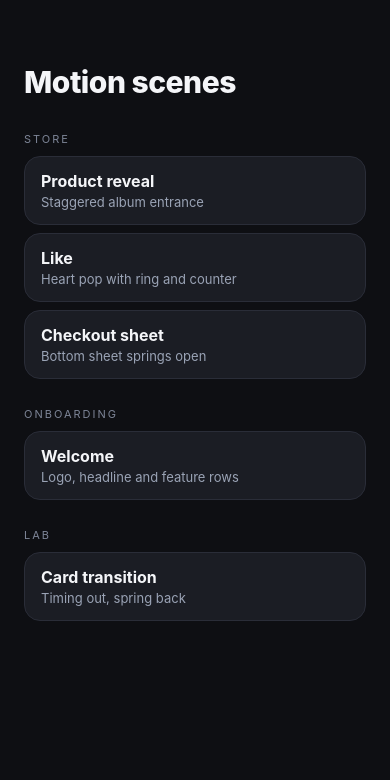
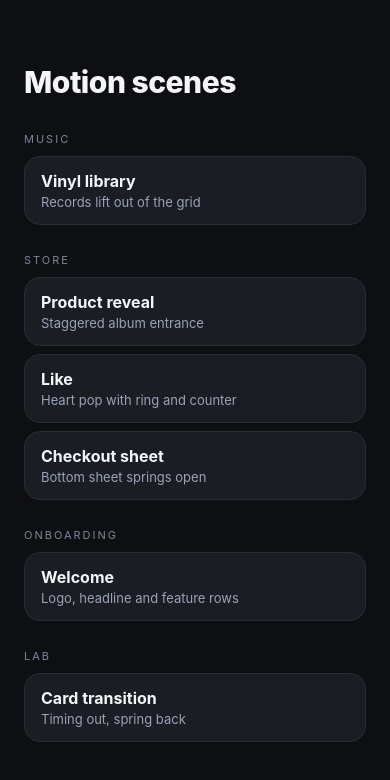
Before and after one commit to AmatoGiulio/runtime-inspector, a React Native app in the folder examples/react-native-reanimated/: screen / in a window 390 px wide. Shown: the top 780 px of the page. Built offline with nearby package versions, Linux system fonts and the light colour scheme.

Commit message:
List the vinyl library first on the home screen

```diff
--- a/examples/react-native-reanimated/App.tsx
+++ b/examples/react-native-reanimated/App.tsx
@@ -5,10 +5,13 @@ import { HomeScreen } from "./src/HomeScreen";
 import { LikeBurstDemo } from "./src/LikeBurstDemo";
 import { ProductRevealDemo } from "./src/ProductRevealDemo";
 import { navigate, useRoute, type Route } from "./src/router";
+import { VinylLibraryScreen } from "./src/vinyl/VinylLibraryScreen";
 import { WelcomeDemo } from "./src/WelcomeDemo";
 
 function renderScreen(route: Route) {
   switch (route) {
+    case "vinyl":
+      return <VinylLibraryScreen />;
     case "product":
       return <ProductRevealDemo />;
     case "like":
--- a/examples/react-native-reanimated/src/HomeScreen.tsx
+++ b/examples/react-native-reanimated/src/HomeScreen.tsx
@@ -8,6 +8,10 @@ interface SceneRow {
 }
 
 const SECTIONS: { group: string; rows: SceneRow[] }[] = [
+  {
+    group: "Music",
+    rows: [{ title: "Vinyl library", description: "Records lift out of the grid", route: "vinyl" }]
+  },
   {
     group: "Store",
     rows: [
--- a/examples/react-native-reanimated/src/router.ts
+++ b/examples/react-native-reanimated/src/router.ts
@@ -1,9 +1,9 @@
 import { useSyncExternalStore } from "react";
 import { Linking } from "react-native";
 
-export type Route = "home" | "product" | "like" | "sheet" | "welcome" | "lab";
+export type Route = "home" | "vinyl" | "product" | "like" | "sheet" | "welcome" | "lab";
 
-const ROUTES: readonly Route[] = ["home", "product", "like", "sheet", "welcome", "lab"];
+const ROUTES: readonly Route[] = ["home", "vinyl", "product", "like", "sheet", "welcome", "lab"];
 
 let current: Route = "home";
 const listeners = new Set<() => void>();
```
